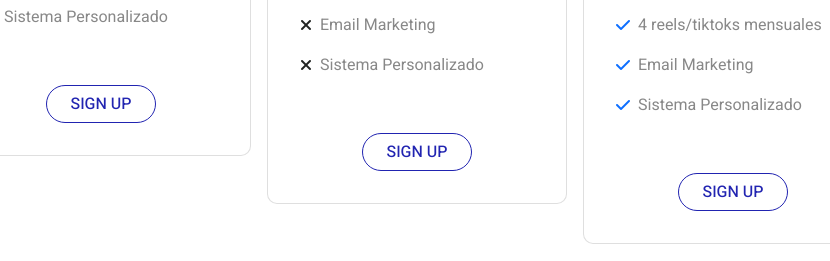
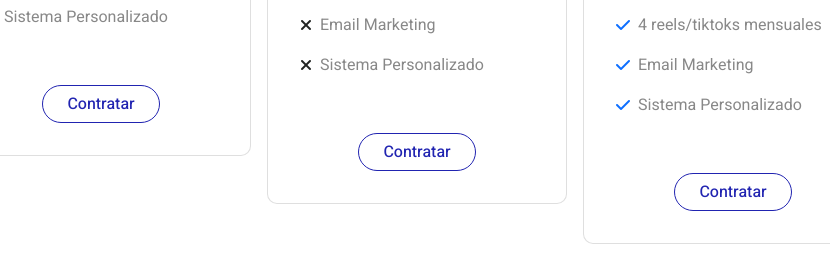
Before and after one commit to emma-devmusic/ding-marketing-and-development, a plain HTML site: page index.html in a window 1280 px wide. Shown: the part 4124-4385 px from the top of the page, 211-1041 px from the left. Drawn offline with nearby package versions, Linux system fonts and the light colour scheme.

Commit message:
changed text

```diff
--- a/index.html
+++ b/index.html
@@ -431,7 +431,7 @@
                                         </li>
                                     </ul>
                                     <div class="button-wrapper mt-4 d-flex justify-content-center">
-                                        <a class="btn btn-outline-primary rounded-pill ps-4 pe-4" href="sign-up.html">SIGN UP</a>
+                                        <a class="btn btn-outline-primary rounded-pill ps-4 pe-4" href="sign-up.html">Contratar</a>
                                     </div>
                                 </div>
                             </div>
@@ -500,7 +500,7 @@
                                         </li>
                                     </ul>
                                     <div class="button-wrapper mt-4 d-flex justify-content-center">
-                                        <a class="btn btn-outline-primary rounded-pill ps-4 pe-4" href="sign-up.html">SIGN UP</a>
+                                        <a class="btn btn-outline-primary rounded-pill ps-4 pe-4" href="sign-up.html">Contratar</a>
                                     </div>
                                 </div>
                             </div>
@@ -573,7 +573,7 @@
                                         </li>
                                     </ul>
                                     <div class="button-wrapper mt-4 d-flex justify-content-center">
-                                        <a class="btn btn-outline-primary rounded-pill ps-4 pe-4" href="sign-up.html">SIGN UP</a>
+                                        <a class="btn btn-outline-primary rounded-pill ps-4 pe-4" href="sign-up.html">Contratar</a>
                                     </div>
                                 </div>
                             </div>
```
